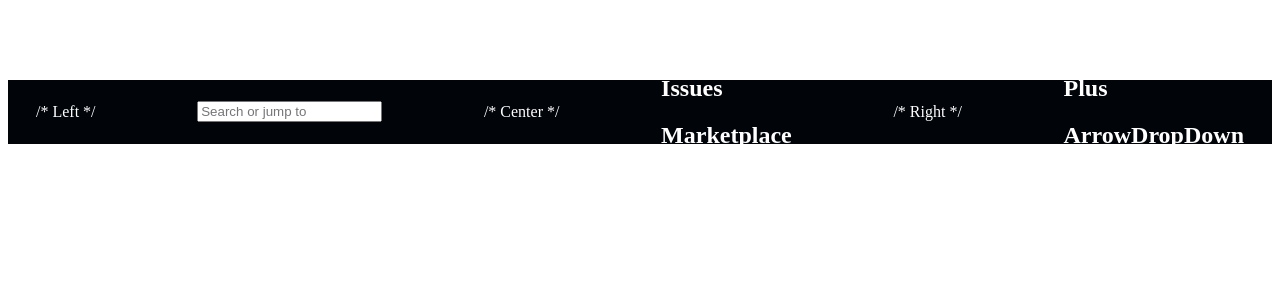
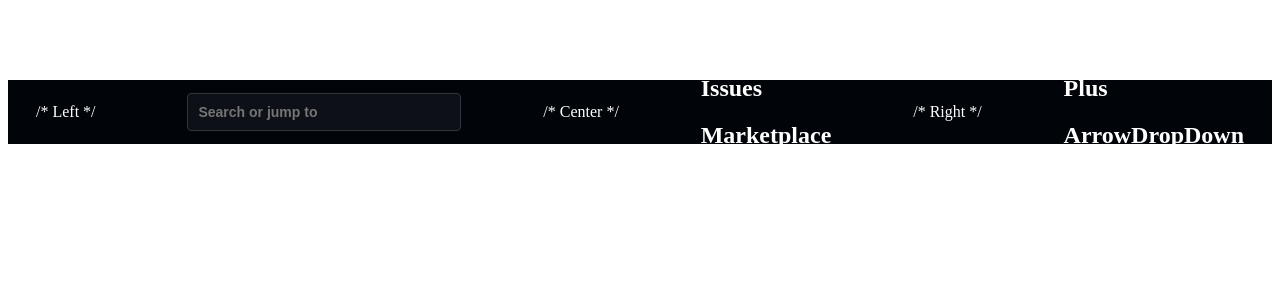
Before and after one commit to haquocdat543/vue, a Vue app: page / in a window 1280 px wide. Shown: the top 300 px of the page. Built offline with nearby package versions, Linux system fonts and the light colour scheme.

Commit message:
Update navLeft input

```diff
--- a/src/components/NavBar.vue
+++ b/src/components/NavBar.vue
@@ -55,5 +55,16 @@ export default {
 		/* width: 10px; */
 		/* object-fit: contain; */
 	/* } */
+	input {
+		width: 260px;
+		height: 34px;
+		background-color: var(--input-color);
+		margin-left: 10px;
+		font-size: 14px;
+		padding-left: 10px;
+		font-weight: bold;
+		border: 1px solid var(--line-color);
+		border-radius: 4px;
+	}
 }
 </style>
```
